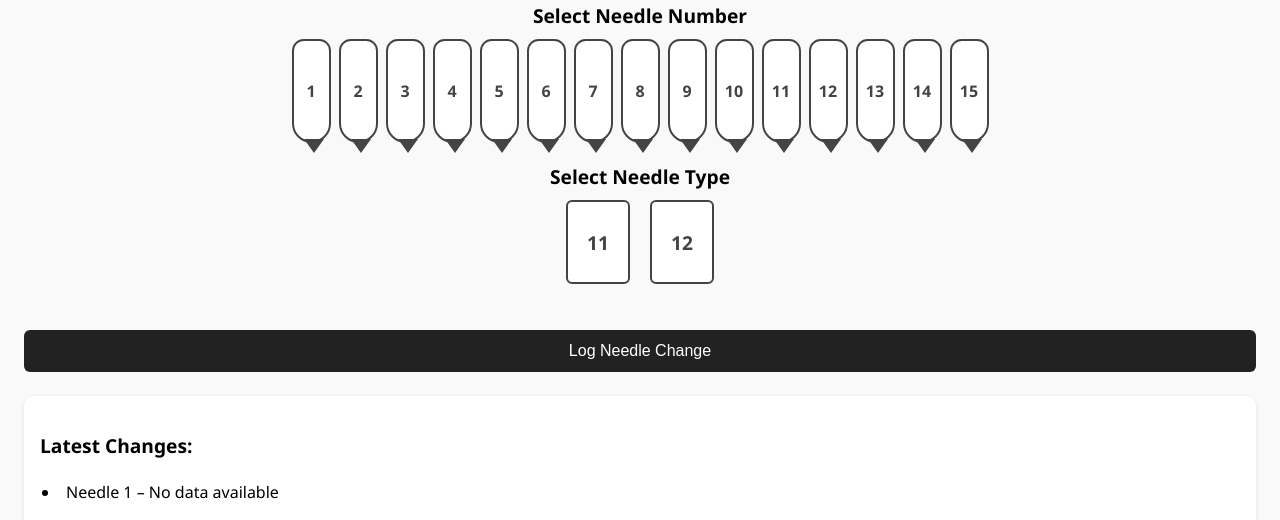
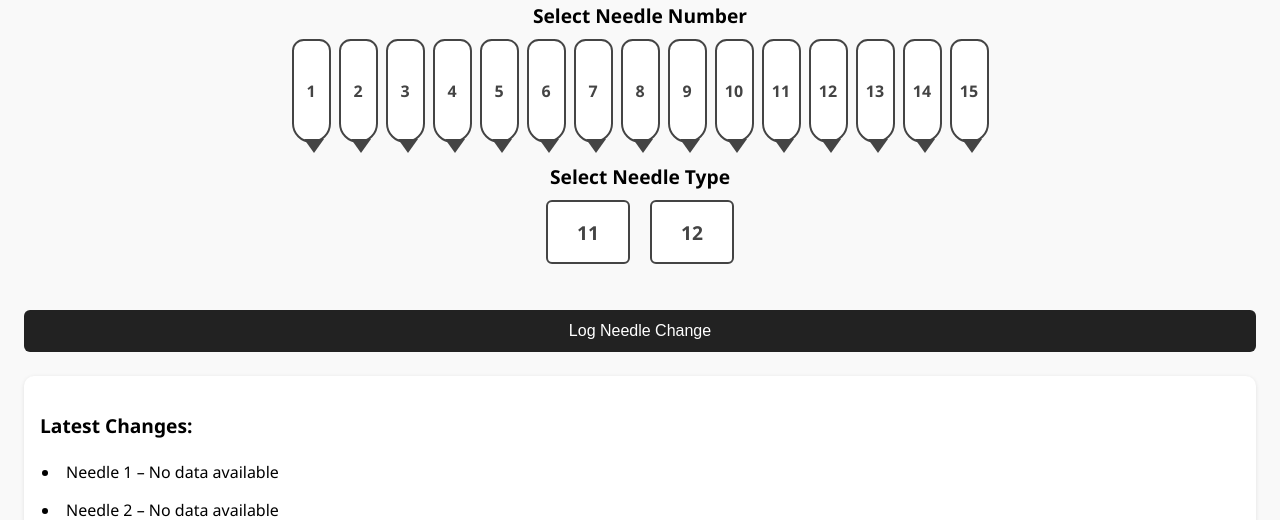
Before and after one commit to gigtarget/needlex, a Flask app: page /head/1/1 in a window 1280 px wide. Shown: the part 269-789 px from the top of the page. Run offline with Flask 3, Linux system fonts and the light colour scheme; data that the repository does not hold is empty.

Commit message:
Update head_view.html

```diff
--- a/app/templates/head_view.html
+++ b/app/templates/head_view.html
@@ -90,8 +90,8 @@
     }
 
     .type-btn {
-      width: 60px;
-      height: 80px;
+      width: 80px;
+      height: 60px;
       border: 2px solid #444;
       border-radius: 6px;
       font-size: 1.2rem;
```
